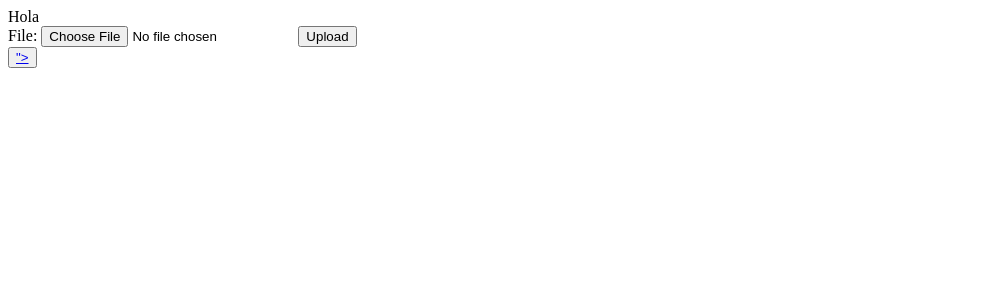
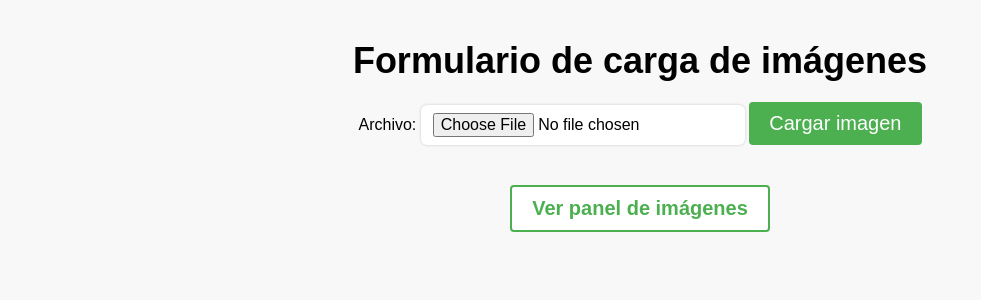
Before and after one commit to PersGraphics/django_juanpe, a Django app: page / in a window 1280 px wide. Shown: the top 300 px of the page, without its empty margins (0-981 px from the left). Run offline with Django 4.2, Linux system fonts and the light colour scheme.

Commit message:
DISEÑOOOS

```diff
--- a/django_faces/django_faces_app/forms.py
+++ b/django_faces/django_faces_app/forms.py
@@ -4,4 +4,4 @@ from .models import Imagenes
 class Formulario(forms.ModelForm):
     class Meta:
         model = Imagenes
-        fields = ['file']
+        fields = ['archivo']
--- a/django_faces/django_faces_app/models.py
+++ b/django_faces/django_faces_app/models.py
@@ -2,5 +2,5 @@ from django.db import models
 
 # Create your models here.
 class Imagenes(models.Model):
-    file = models.ImageField(upload_to='imagenes')
-    bluredfile = models.ImageField(upload_to='imagenes')
+    archivo = models.ImageField(upload_to='imagenes')
+    archivoBlur = models.ImageField(upload_to='imagenes')
--- a/django_faces/django_faces_app/views.py
+++ b/django_faces/django_faces_app/views.py
@@ -1,5 +1,3 @@
-from django.shortcuts import render
-
 from django.shortcuts import render, redirect
 from .forms import Formulario
 from .models import Imagenes
@@ -13,71 +11,55 @@ from django.core.cache import cache
 from django.db.models.fields.files import ImageFieldFile
 import os
 
-# CAMBIAR NOMBRE VARIABLES ETC
-
 def index(request):
     if request.method == 'POST':
-        form = Formulario(request.POST, request.FILES)
-        if form.is_valid():
-             object = form.save()
-        return redirect('panel_imagenes') # cambiar a pagina nombre
-
-    return render(request, 'django_faces_app/index.html', {'form': Formulario()})
-
+        formulario = Formulario(request.POST, request.FILES)
+        if formulario.is_valid():
+             formulario.save()
+        return redirect('panel_imagenes')
+    return render(request, 'django_faces_app/index.html', {'formulario': Formulario()})
 
 def panel_imagenes(request):
-    pictures = Imagenes.objects.all()
-    return render(request, 'django_faces_app/panel_imagenes.html', {'imagenes': pictures})
-
+    imagenes = Imagenes.objects.all()
+    return render(request, 'django_faces_app/panel_imagenes.html', {'imagenes': imagenes})
 
 def imagen(request, id):
     imagen = Imagenes.objects.get(id=id)
     return render(request, 'django_faces_app/imagen.html', {'imagen': imagen})
 
 def aws(request, id):
-    pic = Imagenes.objects.get(id = id)
+    imagen = Imagenes.objects.get(id = id)
     session = boto3.Session(region_name='us-west-2')
     rekognition = session.client('rekognition')
 
     # Cargar imagen
-    with open('.' + pic.file.url, 'rb') as image_file:
-        image = image_file.read()
-    response = rekognition.detect_faces(Image = { 'Bytes': image }, Attributes = [ 'ALL' ])
+    with open('.' + imagen.archivo.url, 'rb') as imagen_file:
+        imagen = imagen_file.read()
+    response = rekognition.detect_faces(Image = { 'Bytes': imagen }, Attributes = [ 'ALL' ])
     filtered_faces = filter(lambda face: face["AgeRange"]["Low"] < 18, response['FaceDetails'])
     filtered_faces = list(map(lambda face: face['BoundingBox'], filtered_faces))
     return JsonResponse(filtered_faces, safe = False)
 
 def blur(request, id):
-    image = Imagenes.objects.get(id = id)
-    path = image.file.path
-    # print('IMAGE.FILE.PATH -------------------- ', image.bluredfile.path)
-    #print('IMAGE.FILE.URL -------------------- ', image.file.url)
+    imagen = Imagenes.objects.get(id = id)
+    path = imagen.archivo.path
     csrf_token = get_token(request)
-    img = Image.open(path)
-    print(path)
+    imagen_ = Image.open(path)
     body = json.loads(request.body)
-
     coords = body.get('coords')
-    print('COORDENADAS  -------------------- ', coords)
-
     for coord in coords:
         x = int(coord['x'])
         y = int(coord['y'])
         w = int(coord['w'])
         h = int(coord['h'])
-        region = img.crop((x, y, x + w, y + h))
-
-        for i in range(0, 40):
-            region = region.filter(ImageFilter.BLUR)
-        img.paste(region, (x, y, x + w, y + h))
-    #print('IMAGE.FILE.PATH -------------------- ', path)
+        region = imagen_.crop((x, y, x + w, y + h))
+        region = region.filter(ImageFilter.BLUR)
+        imagen_.paste(region, (x, y, x + w, y + h))
     extension = os.path.splitext(path)[1]
     len_extension = len(extension)
+    path = path[:-len_extension] + '-blur' + path[-len_extension:]
+    imagen_.save(path)
+    imagen.archivoBlur = ImageFieldFile(imagen, imagen.archivoBlur, path)
+    imagen.save()
 
-    path = path[:-len_extension] + '-blured' + path[-len_extension:]
-    img.save(path)
-    image.bluredfile = ImageFieldFile(image, image.bluredfile, path)
-    image.save()
-    #print('------------------------------------------- SAVED')
-
-    return render(request, 'django_faces_app/imagen.html', {'imagen': image, 'csrf_token': csrf_token})
+    return render(request, 'django_faces_app/imagen.html', {'imagen': imagen, 'csrf_token': csrf_token})
--- a/django_faces/templates/django_faces_app/imagen.html
+++ b/django_faces/templates/django_faces_app/imagen.html
@@ -10,12 +10,12 @@
     <title>Document</title>
 </head>
 <body>
-    {% if imagen.bluredfile %}
-      <img src="{{ imagen.bluredfile.url }}" />
+    {% if imagen.archivoBlur %}
+      <img src="{{ imagen.archivoBlur.url }}" />
       <br>
       <br>
     {% endif %}
-      <img src="{{ imagen.file.url }}" id="target" />
+      <img src="{{ imagen.archivo.url }}" id="target" />
       <br />
     <button id="blur">
         BLUR
--- a/django_faces/templates/django_faces_app/index.html
+++ b/django_faces/templates/django_faces_app/index.html
@@ -5,17 +5,75 @@
     <meta http-equiv="X-UA-Compatible" content="IE=edge">
     <meta name="viewport" content="width=device-width, initial-scale=1.0">
     <title>INDEX</title>
+    <style>
+        body {
+            background-color: #f8f8f8;
+            font-family: Arial, sans-serif;
+        }
+        #container {
+            text-align: center;
+            margin: 0 auto;
+        }
+        h1 {
+            font-size: 36px;
+            margin-top: 40px;
+            margin-bottom: 20px;
+        }
+        form {
+            text-align: center;
+            margin-top: 20px;
+        }
+        input[type="file"] {
+            font-size: 16px;
+            padding: 8px 12px;
+            border: none;
+            background-color: #fff;
+            box-shadow: 0 0 3px rgba(0,0,0,0.2);
+            border-radius: 6px;
+            width: 300px;
+            margin-bottom: 20px;
+        }
+        input[type="submit"] {
+            background-color: #4CAF50;
+            color: #fff;
+            font-size: 20px;
+            padding: 10px 20px;
+            border: none;
+            border-radius: 4px;
+            cursor: pointer;
+            transition: background-color 0.3s ease;
+        }
+        input[type="submit"]:hover {
+            background-color: #3e8e41;
+        }
+        #panel-button {
+            display: inline-block;
+            margin-top: 20px;
+            padding: 10px 20px;
+            background-color: #fff;
+            border: 2px solid #4CAF50;
+            border-radius: 4px;
+            color: #4CAF50;
+            font-size: 20px;
+            font-weight: bold;
+            text-decoration: none;
+            transition: background-color 0.3s ease, color 0.3s ease;
+        }
+        #panel-button:hover {
+            background-color: #4CAF50;
+            color: #fff;
+        }
+    </style>
 </head>
 <body>
-    <span>Hola</span>
-
-    <form method="post" enctype="multipart/form-data">
-        {% csrf_token %}
-        {{ form }}
-        <input class="submit" type="submit" value="Upload" />
-      </form>
-      <button>
-        <a href="{% url 'panel_imagenes' %}">">
-        </button>
+    <div id="container">
+        <h1>Formulario de carga de imágenes</h1>
+        <form method="post" enctype="multipart/form-data">
+            {% csrf_token %}
+            {{ formulario }}
+            <input class="submit" type="submit" value="Cargar imagen" />
+        </form>
+        <a id="panel-button" href="{% url 'panel_imagenes' %}">Ver panel de imágenes</a>
+    </div>
 </body>
 </html>
```
Also changed, not shown: django_faces/templates/django_faces_app/panel_imagenes.html (+49 -12 lines), django_faces/db.sqlite3, django_faces/django_faces_app/migrations/0003_rename_bluredfile_imagenes_archivo_and_more.py (added), django_faces/media/imagenes/ayudas-para-familias-numerosas-9-blured.jpg (deleted), django_faces/media/imagenes/ayudas-para-familias-numerosas-9.jpg (deleted), django_faces/media/imagenes/derecho-familia-1-blur.jpg (added), django_faces/media/imagenes/derecho-familia-1.jpg (added), django_faces/media/imagenes/derecho-familia-1_Jbbna63-blur.jpg (added), django_faces/media/imagenes/derecho-familia-1_Jbbna63.jpg (added), django_faces/media/imagenes/descarga.jpg (added), django_faces/media/imagenes/fotonoticia_20220926114422_420-blur.jpg (added), django_faces/media/imagenes/fotonoticia_20220926114422_420-blured.jpg (added), django_faces/media/imagenes/fotonoticia_20220926114422_420.jpg (added).
